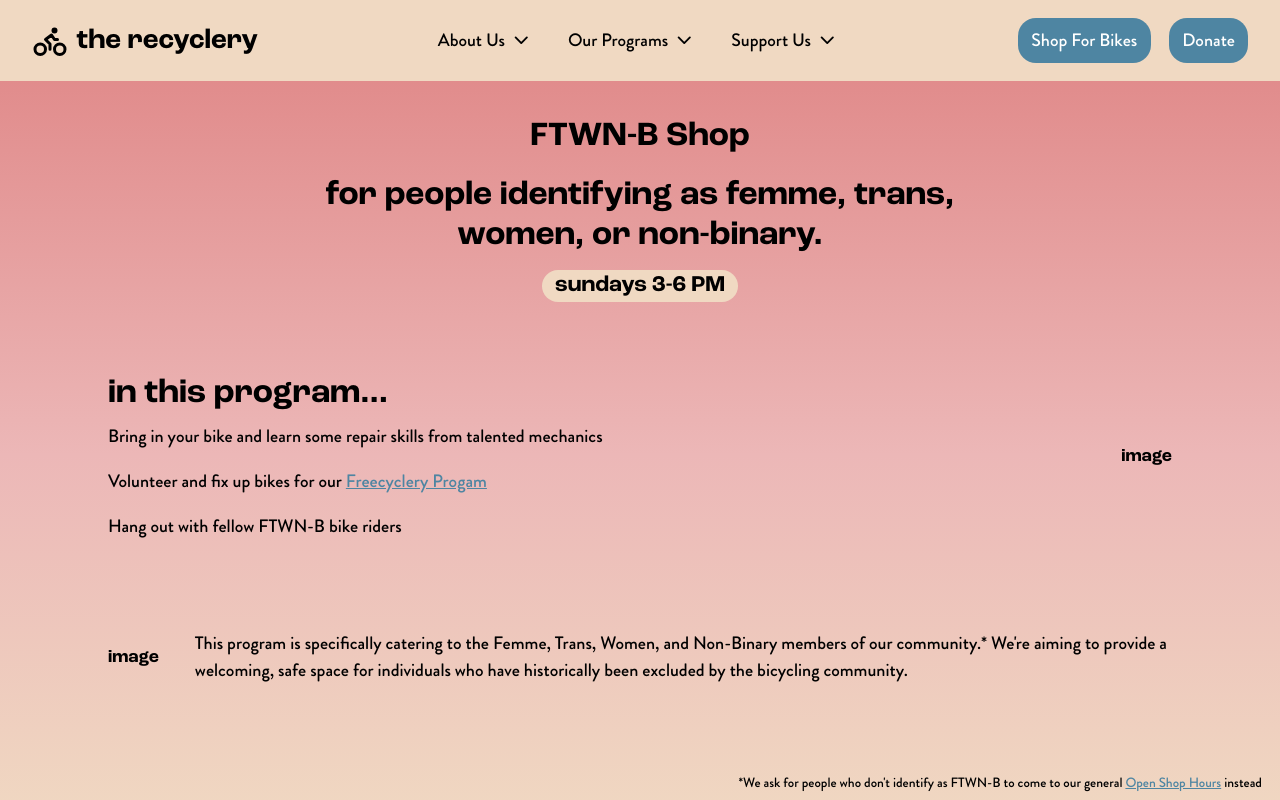
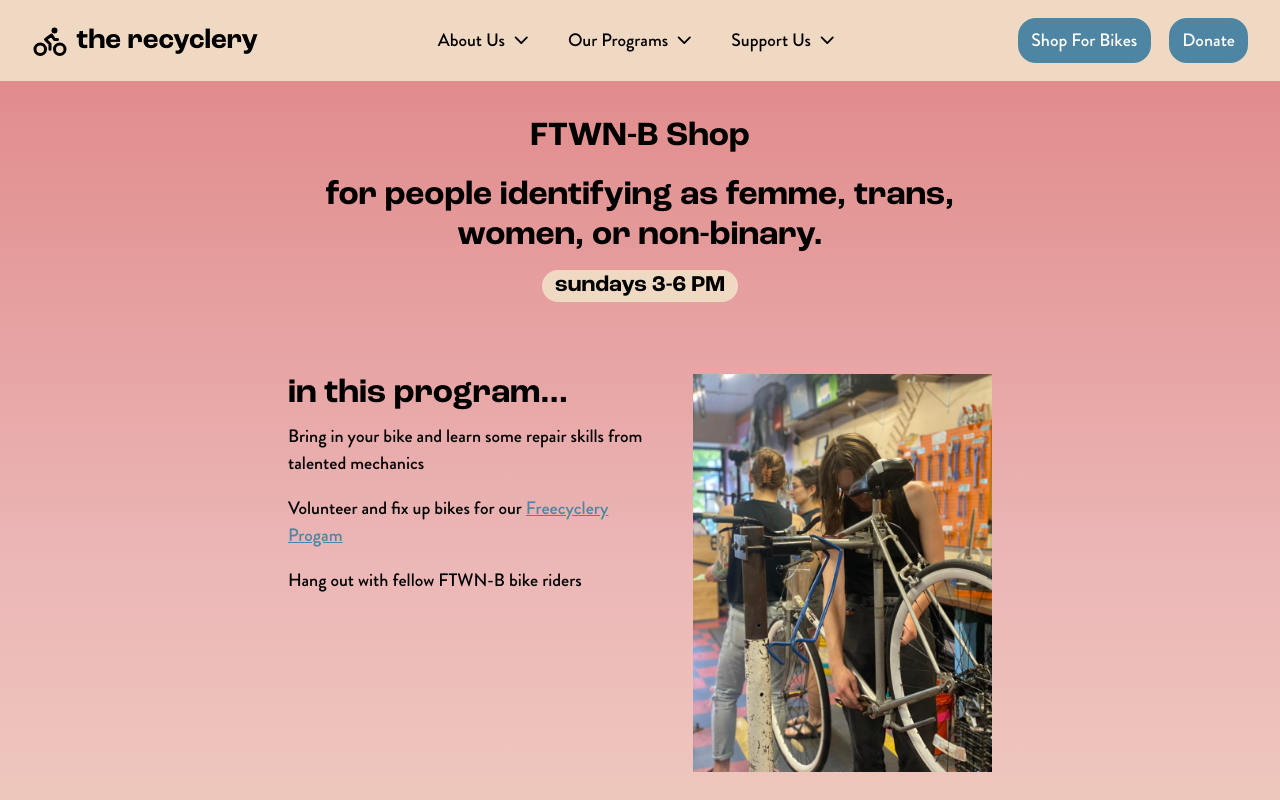
Before and after one commit to recyclerydisc/recyclery_web, a React (Vite) app in the folder apps/frontend/: page /our-programs/ftwnb in a window 1280 px wide. Shown: the top 800 px of the page. Built offline with nearby package versions, Linux system fonts and the light colour scheme.

Commit message:
image1 imported

```diff
--- a/apps/frontend/src/pages/our-programs/FTWNB/FTWNB.tsx
+++ b/apps/frontend/src/pages/our-programs/FTWNB/FTWNB.tsx
@@ -1,6 +1,7 @@
 //import NavBar from '../../components/navigation/nav-bar';
 //import Footer from '../../components/footer/footer';
 import { Link } from 'react-router-dom';
+import bikerepairPic from '../../../assets/images/pages/our-programs/FTWNB/FTWN-B.jpg';
 
 function FTWNB() {
   return (
@@ -27,7 +28,7 @@
           </section>
 
           {/* Row one of 2x2 */}
-          <section className="flex flex-col md:flex-row items-center justify-between gap-8 mb-20 mx-20">
+          <section className="flex flex-col md:flex-row items-stretch justify-between gap-8 mb-20 mx-60">
             {/* Left text block */}
             <div>
               <h2 className="text-3xl font-bold mb-2">in this program...</h2>
@@ -35,6 +36,7 @@
                 <p className="mb-4">
                   Bring in your bike and learn some repair skills from talented mechanics
                 </p>
+
                 <p className="mb-4">
                   Volunteer and fix up bikes for our{' '}
                   <Link
@@ -51,7 +53,7 @@
 
             {/* image */}
             <div>
-              <p>image</p>
+              <img className="w-[400px]" src={bikerepairPic} alt="Bike repair"></img>
             </div>
           </section>
 
```
Also changed, not shown: apps/frontend/src/assets/images/pages/our-programs/FTWNB/FTWN-B.jpg (added).
